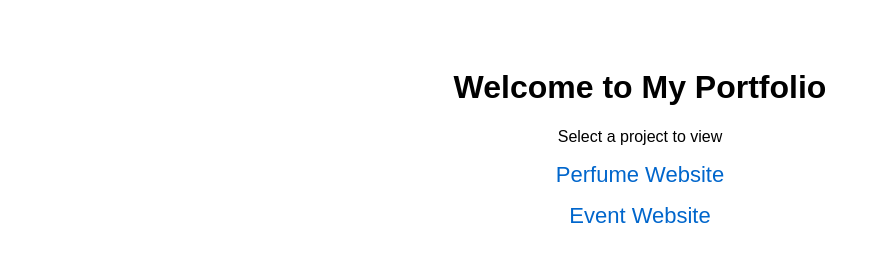
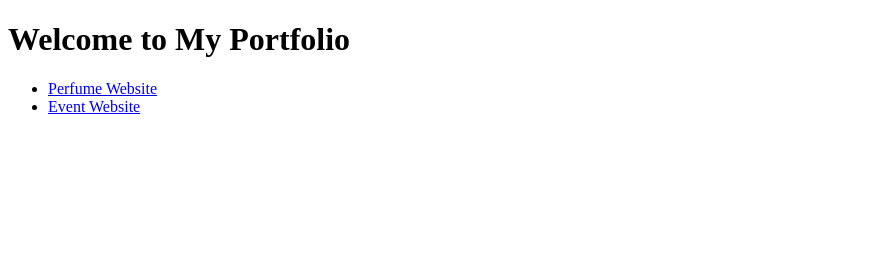
Before and after one commit to Oviyamadhiyalagan/portfolio-websites, a plain HTML site: page index.html in a window 1280 px wide. Shown: the whole page, without its empty margins (0-880 px from the left). Drawn offline with Linux system fonts and the light colour scheme.

Commit message:
Refactor index.html structure and formatting

```diff
--- a/index.html
+++ b/index.html
@@ -1,27 +1,15 @@
 <!DOCTYPE html>
 <html lang="en">
 <head>
-    <meta charset="UTF-8" />
-    <meta name="viewport" content="width=device-width, initial-scale=1.0"/>
-    <title>Oviya— Portfolio</title>
+  <meta charset="UTF-8">
+  <meta name="viewport" content="width=device-width, initial-scale=1.0">
+  <title>Oviya Portfolio</title>
 </head>
-<body style="font-family: Arial, sans-serif; text-align: center; padding: 40px;">
-
-    <h1>Welcome to My Portfolio</h1>
-    <p>Select a project to view</p>
-
-    <ul style="list-style: none; padding: 0;">
-        <li style="margin: 15px;">
-            <a href="perfume-website/index.html" style="font-size: 22px; text-decoration: none; color: #0066cc;">
-                Perfume Website
-            </a>
-        </li>
-        <li style="margin: 15px;">
-            <a href="event-website/index.html" style="font-size: 22px; text-decoration: none; color: #0066cc;">
-                Event Website
-            </a>
-        </li>
-    </ul>
-
+<body>
+  <h1>Welcome to My Portfolio</h1>
+  <ul>
+    <li><a href="perfume-website/index.html">Perfume Website</a></li>
+    <li><a href="event-website/index.html">Event Website</a></li>
+  </ul>
 </body>
 </html>
```
